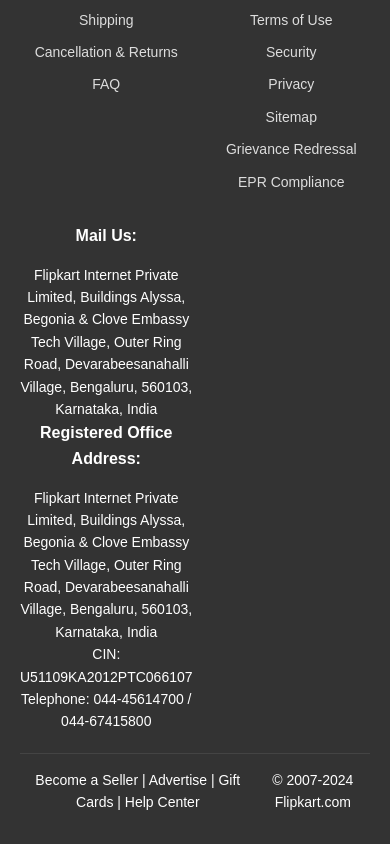
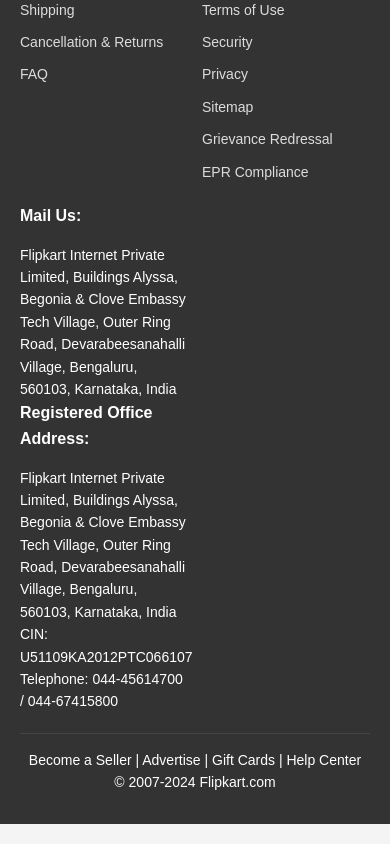
Before and after one commit to Rajarajeshwari-B/flipkart-website, a React (Create React App) app: page / in a window 390 px wide. Shown: the part 7212-8056 px from the top of the page. Built offline with nearby package versions, Linux system fonts and the light colour scheme; the HTML template or start-up script is replaced by a standard one.

Commit message:
Update Footer.css

```diff
--- a/src/Footer.css
+++ b/src/Footer.css
@@ -78,24 +78,21 @@
 }
 
 @media (max-width: 768px) {
-  /* Use Grid Layout for Footer Container */
+  /* On Mobile: Make the footer sections horizontal, one after another */
   .footer-container {
-    display: grid;
-    grid-template-columns: repeat(2, 1fr); /* 2 columns for small screens */
-    gap: 20px;
-    justify-items: center; /* Center the content in each grid cell */
+    display: flex;
+    flex-wrap: wrap;
+    justify-content: space-between; /* Distribute space between sections */
+    gap: 10px; /* Space between each footer section */
   }
 
-  /* Adjust section width in grid */
   .footer-section {
-    width: auto; /* Let grid control the size */
-    text-align: center; /* Center text in each footer section */
+    width: 48%; /* Make each section take up nearly half the width */
+    text-align: left; /* Align text to the left for better readability */
   }
 
-  /* Footer Bottom Section (Grid Layout) */
   .footer-bottom {
-    flex-direction: row;
-    justify-content: center; /* Center content horizontally */
+    flex-direction: column; /* Stack footer bottom items vertically on mobile */
     align-items: center;
     width: 100%;
     padding-top: 15px;
@@ -103,7 +100,7 @@
 
   .footer-bottom-left,
   .footer-bottom-right {
-    text-align: center; /* Center the text */
+    text-align: center; /* Center the text on mobile */
   }
 
   .footer-icons {
@@ -111,8 +108,7 @@
   }
 
   .footer-icons img {
-    margin-left: 10px;
-    width: 25px; /* Smaller icons */
-    height: 25px; /* Smaller icons */
+    width: 25px; /* Slightly smaller icons */
+    height: 25px;
   }
 }
```
